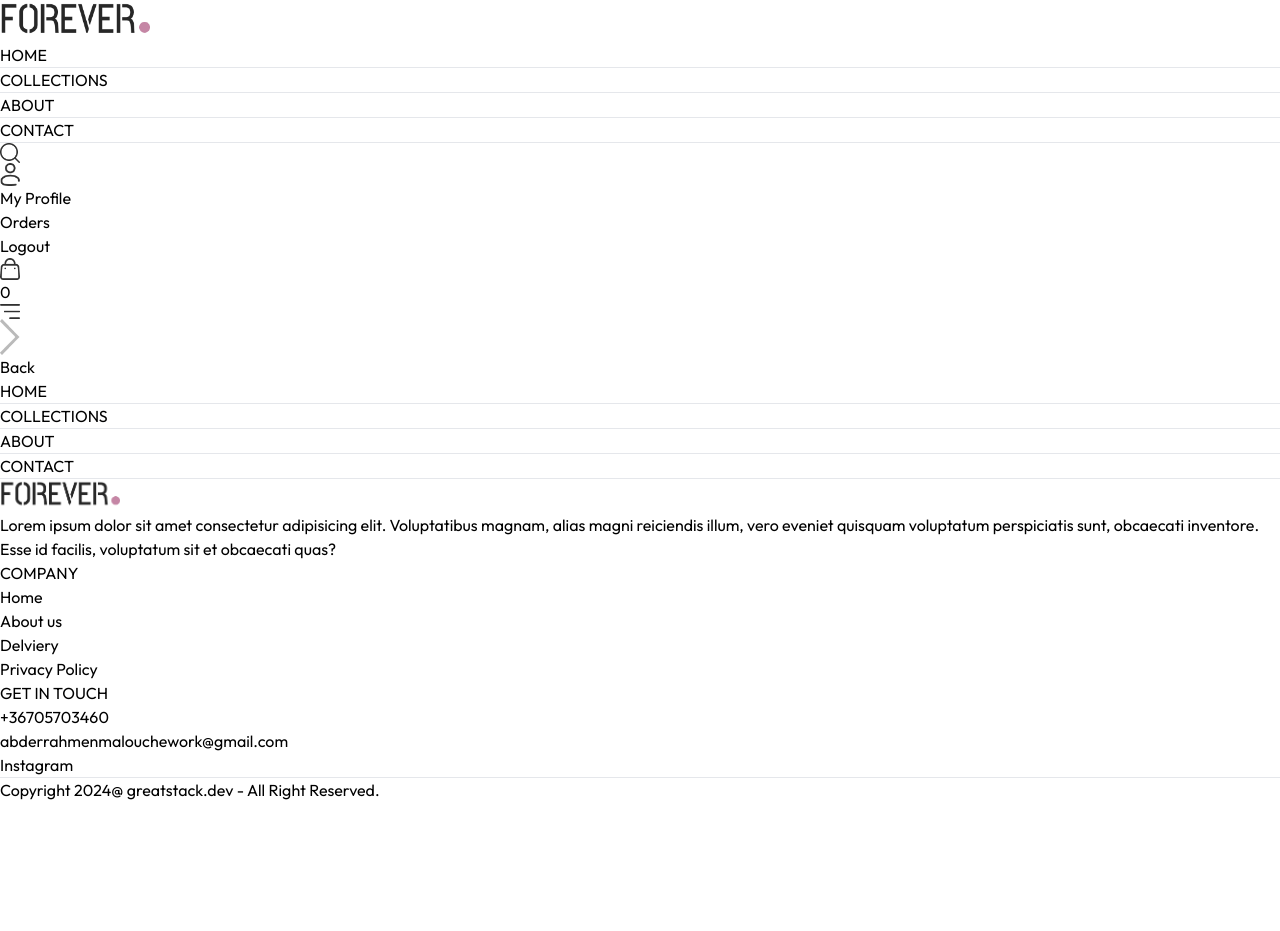
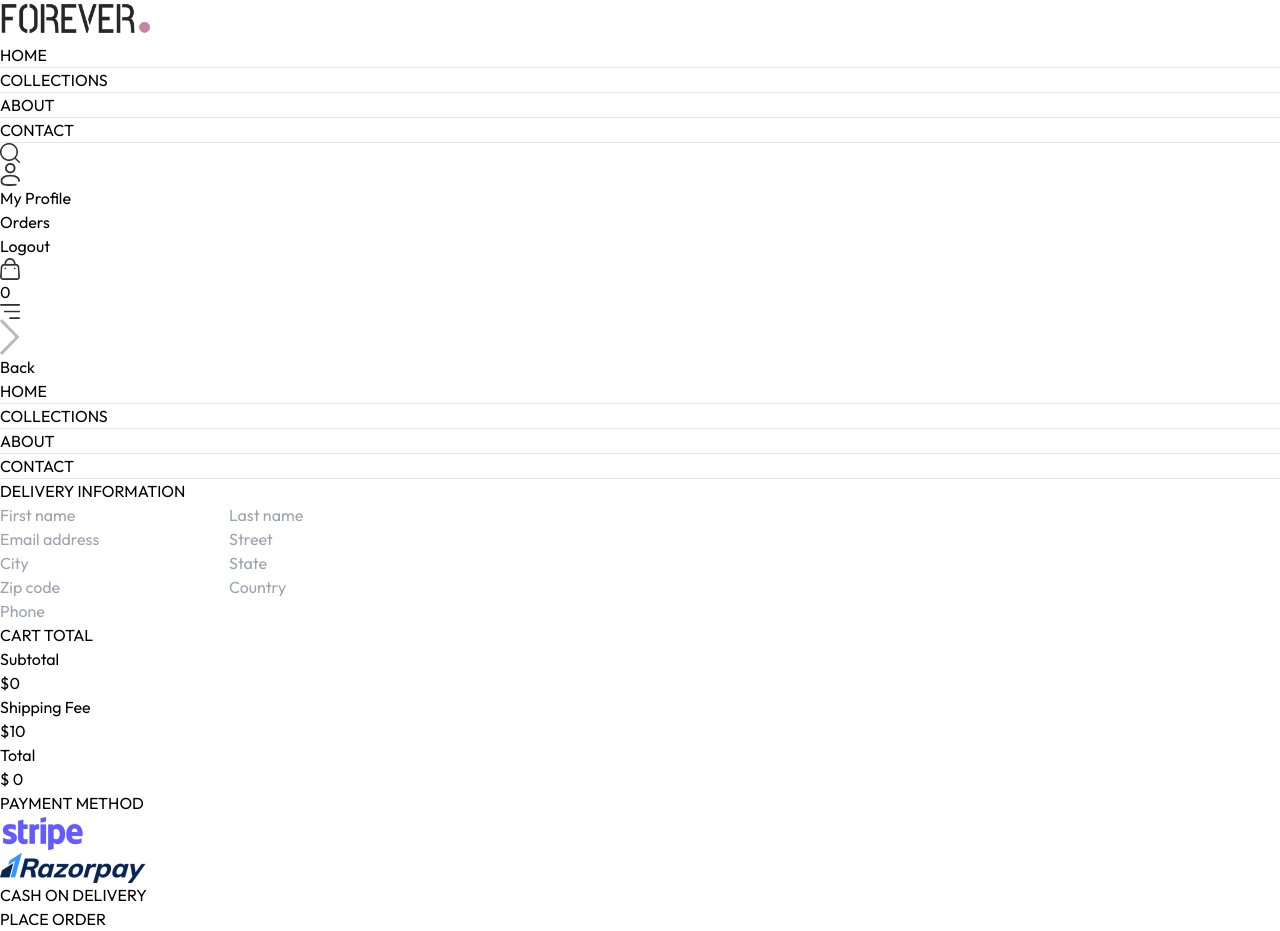
Before and after one commit to Abderrahmen-Malouche/e-commerce, a React (Vite) app in the folder frontend/: page /place_order in a window 1280 px wide. Shown: the top 931 px of the page. Before the commit the page ends 802 px from the top, so only its background shows below. Built offline with nearby package versions, Linux system fonts and the light colour scheme.

Commit message:
Finished the frontend

```diff
--- a/frontend/src/App.jsx
+++ b/frontend/src/App.jsx
@@ -29,7 +29,7 @@ function App() {
           <Route path='/collections' element={<Collections/>}/>
           <Route path="/login" element={<Login/>}/>
           <Route path="/product/:productId" element={<Product/>}/>
-          <Route path="/placeorder" element={<PlaceOrder/>}/>
+          <Route path="/place_order" element={<PlaceOrder/>}/>
         </Routes>
         <Footer/>
     </div>
--- a/frontend/src/components/CartTotal.jsx
+++ b/frontend/src/components/CartTotal.jsx
@@ -7,7 +7,7 @@
 
       return (
         <>
-          <div className="flex justify-left items-center gap-6 text-2xl mb-10">
+          <div className="flex justify-left items-center gap-6 text-2xl mb-6">
             <SubTitle text1="CART" text2="TOTAL"/>
           </div>
           <div className="flex flex-col gap-4 mt-2 text-sm">
@@ -24,10 +24,7 @@
                 <p >{currency} {getTotalCost()==0?0:getTotalCost()+deliveryCost}</p>
               </div>
           </div>
-          <div className="flex justify-end gap-6">
 
-          <button className="text-white py-3 px-6 bg-black cursor-pointer mt-10">PROCEED TO CHECKOUT</button>
-          </div>
 
         </>
       )
--- a/frontend/src/components/Navbar.jsx
+++ b/frontend/src/components/Navbar.jsx
@@ -69,11 +69,13 @@ const Navbar = () => {
             />
 
         <div className="group relative">
+
           <img
             src={assets.profile_icon}
             width={20}
             alt=""
             className="cursor-pointer"
+            onClick={() => navigate("/login")}
           />
           <div className="absolute dropdown-menu right-0 bg-gray-100 p-4 hidden group-hover:block w-40">
             <p className="cursor-pointer hover:text-black hover:underline text-lg font-normal">
--- a/frontend/src/constants/index.js
+++ b/frontend/src/constants/index.js
@@ -15,5 +15,6 @@ export const links =[
     {
         name:"CONTACT",
         path:"/contact"
-    }
+    },
+
 ]
--- a/frontend/src/pages/Login.jsx
+++ b/frontend/src/pages/Login.jsx
@@ -1,9 +1,50 @@
-import React from 'react'
+import React from "react";
+import { useState } from "react";
+const Login = () => {
+  const [currentState, setCurrentState] = useState("login");
+  const onSubmitHandler= async (e)=>{
+    e.preventDefault();
+  }
+  return (
+    <div className="border-t-[1px] border-gray-200 mt-6 py-20 flex flex-col items-center justify-center gap-6 px-4">
+      <div className="flex justify-center items-center gap-2 text-3xl  text-black">
+        <p className="prata-regular">
+          {currentState == "login" ? "Login" : "Sign Up"}
+        </p>
+        <hr className="h-[3px] w-8 bg-black" />
+      </div>
+      <form  onSubmit={onSubmitHandler} className="flex flex-col gap-3 w-full md:w-[400px] items-center">
+        {currentState=="signup"&&<input
+          type="text"
+          className=" text-black text-lg border-[1px] border-black px-4 py-2 w-full"
+          placeholder="Name"
+          required
+        />}
+        <input
+          type="email"
+          className=" text-black text-lg border-[1px] border-black px-4 py-2 w-full"
+          placeholder="Email"
+          required
+        />
+        <input
+          type="password"
+          className=" text-black text-lg border-[1px] border-black px-4 py-2 w-full"
+          placeholder="Password"
+          required
+        />
+        <div className="flex justify-between items-center  text-sm w-full mb-6">
+          <h1 className="cursor-pointer">Forgot your password?</h1>
+          {currentState=="login"?
+          <h1 className="cursor-pointer" onClick={()=>setCurrentState("signup")}>Create Account</h1>:
+          <h1 className="cursor-pointer" onClick={()=>setCurrentState("login")}>Already have an account?</h1>}
+        </div>
 
-const Login = () => {
-  return (
-    <div>Login</div>
-  )
-}
+        <button type="submit" className="flex items-center justify-center text-white bg-black text-lg   px-8 py-2 rounded-sm">
+          {currentState == "login" ? "Sign In" : "Sign Up"}
+        </button>
+      </form>
+    </div>
+  );
+};
 
-export default Login
+export default Login;
--- a/frontend/src/pages/Orders.jsx
+++ b/frontend/src/pages/Orders.jsx
@@ -1,9 +1,56 @@
-import React from 'react'
+import React from "react";
+import { useContext } from "react";
+import { ShopContext } from "../Context/ShopContext";
+import SubTitle from "../components/SubTitle";
+const Orders = () => {
+  const { products, currency } = useContext(ShopContext);
+  return (
+    <div className="border-t-[1px] border-gray-200 mt-6 p-10">
+      <div className="flex justify-left items-center gap-6 text-2xl mb-10">
+        <SubTitle text1="YOUR" text2="CART" />
+      </div>
+      <div className="flex flex-col items-left">
+        {products.slice(1, 4).map((product, index) => {
+          return (
+            <div
+              key={index}
+              className=" gap-12 py-4 border-y-[1px] flex flex-col md:flex-row md:justify-between md:items-center"
+            >
+              <div className="items-start flex gap-6 w-[40%]">
+                <img src={product.image[0]} alt="" className=" w-16 md:w-20 " />
+                <div className="flex flex-col gap-2">
+                  <p className="text-lg text-gray-800 font-semibold">
+                    {product.name}
+                  </p>
+                  <div className="flex gap-8 items-center text-gray-700">
+                    <p className=" text-lg">
+                      {currency}
+                      {product.price}
+                    </p>
+                    <p>Size: M</p>
+                    <p>Quantity: 1</p>
+                  </div>
+                  <p className="text-gray-400">
+                    <span className="text-gray-700">Date: </span>
+                    25, July,2024
+                  </p>
+                </div>
+              </div>
+              <div className="  flex  justify-between md:w-1/2">
+                <div className="flex items-center gap-2">
+                  <p className={`min-w-2 h-2 rounded-full bg-green-400`}></p>
+                  <p>Ready to Ship</p>
+                </div>
+                <button className="text-black border-[1px] font-medium border-black hover:text-white hover:bg-black px-6 py-2 rounded-sm">
+                  Track Item
+                </button>
+              </div>
+            </div>
+          );
+        })}
+      </div>
+    </div>
+  );
+};
 
-const Orders = () => {
-  return (
-    <div>Orders</div>
-  )
-}
-
-export default Orders
+export default Orders;
--- a/frontend/src/pages/PlaceOrder.jsx
+++ b/frontend/src/pages/PlaceOrder.jsx
@@ -1,9 +1,114 @@
-import React from 'react'
+import React from "react";
+import { useContext } from "react";
+import { ShopContext } from "../Context/ShopContext";
+import CartTotal from "../components/CartTotal";
+import SubTitle from "../components/SubTitle";
+import { assets } from "../assets/assets";
+import { useState } from "react";
+import { useNavigate } from "react-router";
 
 const PlaceOrder = () => {
+  const { getTotalCost } = useContext(ShopContext);
+  const [method,setMethod]=useState('cod');
+  const navigate=useNavigate();
   return (
-    <div>PlaceOrder</div>
-  )
-}
+    <div className="border-t-[1px] border-gray-200 mt-6 flex flex-col md:flex-row justify-between items-start gap-20 py-20 px-4 ">
+      <form id="delivery_form" className="w-full md:w-1/3 flex flex-col  mb-6 gap-2">
+        <div className="text-xl pb-6">
+          <SubTitle text1="DELIVERY" text2="INFORMATION" />
+        </div>
+        <div className="grid grid-cols-1 md:grid-cols-2 gap-6 w-full">
+          <input
+            type="text"
+            className=" p-2 border-[1px] border-gray-300 text-black rounded-lg "
+            placeholder="First name"
+            required
+          />
+          <input
+            type="text"
+            className=" p-2 border-[1px] border-gray-300 text-black rounded-lg"
+            placeholder="Last name"
+            required
+          />
+        </div>
 
-export default PlaceOrder
+        <input
+          type="email"
+          className=" p-2 border-[1px] border-gray-300 text-black rounded-lg"
+          placeholder="Email address"
+          required
+        />
+
+        <input
+          type="text"
+          className=" p-2 border-[1px] border-gray-300 text-black rounded-lg"
+          placeholder="Street"
+          required
+        />
+        <div className="grid grid-cols-1 md:grid-cols-2 gap-6 w-full">
+          <input
+            type="text"
+            className=" p-2 border-[1px] border-gray-300 text-black rounded-lg"
+            placeholder="City"
+            required
+          />
+          <input
+            type="text"
+            className=" p-2 border-[1px] border-gray-300 text-black rounded-lg"
+            placeholder="State"
+            required
+          />
+        </div>
+        <div className="grid grid-cols-1 md:grid-cols-2 gap-6 w-full">
+          <input
+            type="text"
+            className=" p-2 border-[1px] border-gray-300 text-black  rounded-lg"
+            placeholder="Zip code"
+            required
+          />
+          <input
+            type="text"
+            className=" p-2 border-[1px] border-gray-300 text-black rounded-lg"
+            placeholder="Country"
+            required
+          />
+        </div>
+        <input
+          type="text"
+          className=" p-2 border-[1px] border-gray-300 text-black rounded-lg"
+          placeholder="Phone"
+          required
+        />
+      </form>
+      <div className="w-full md:w-1/3 text-center md:text-left flex flex-col gap-6 pt-12">
+        <CartTotal/>
+        <div>
+          <div className="text-lg mb-6">
+            <SubTitle text1="PAYMENT" text2="METHOD" />
+          </div>
+          <div className="flex gap-3 flex-col lg:flex-row">
+              <div  onClick={()=>setMethod('stripe')} className="flex items-center gap-2 border  px-4 cursor-pointer">
+                  <p  className={`min-w-3.5 h-3.5 border rounded-full ${method==="stripe"?"bg-green-400":""}`}></p>
+                  <img className="h-5 mx-4" src={assets.stripe_logo} alt="" />
+              </div>
+              <div onClick={()=>setMethod('razorpay')} className="flex items-center gap-2 border px-4 cursor-pointer">
+                  <p  className={`min-w-3.5 h-3.5 border rounded-full ${method==="razorpay"?"bg-green-400":""}`}></p>
+                  <img className="h-5 mx-4" src={assets.razorpay_logo} alt="" />
+              </div>
+              <div onClick={()=>setMethod('cod')} className="flex items-center gap-2 border px-4 py-1 cursor-pointer">
+                  <p  className={`min-w-3.5 h-3.5 border rounded-full ${method==="cod"?"bg-green-400":""}`}></p>
+                  <p className="text-gray-500 text-sm font-medium mx-4">CASH ON DELIVERY</p>
+              </div>
+          </div>
+          <div className="flex justify-end gap-6 ">
+              <button className="text-white py-2 px-12 bg-black cursor-pointer mt-10" onClick={()=>navigate('/orders')}>
+                PLACE ORDER
+              </button>
+          </div>
+        </div>
+      </div>
+    </div>
+  );
+};
+
+export default PlaceOrder;
```
Also changed, not shown: frontend/src/pages/Cart.jsx (+17 -8 lines).
